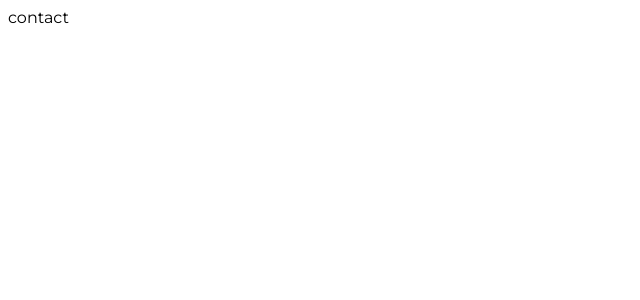
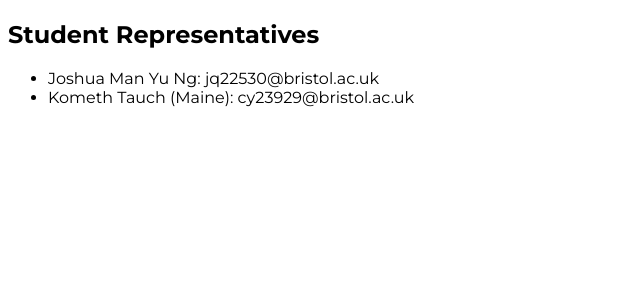
Before and after one commit to WumbleCat/DS-Website, a Next.js app: page /contact in a window 1280 px wide. Shown: the top 300 px of the page, without its empty margins (0-640 px from the left). Built offline with nearby package versions, Linux system fonts and the light colour scheme.

Commit message:
contact update

```diff
--- a/app/contact/page.jsx
+++ b/app/contact/page.jsx
@@ -1,25 +1,22 @@
 import React from 'react';
 
 export default function Plan() {
-    // const reps = [
-    //     { "names": "Joshua Man Yu Ng", "email": "jq22530@bristol.ac.uk" },
-    //     { "names": "Kometh Tauch (Maine)", "email": "cy23929@bristol.ac.uk" }
-    // ];
+    const reps = [
+        { "names": "Joshua Man Yu Ng", "email": "jq22530@bristol.ac.uk" },
+        { "names": "Kometh Tauch (Maine)", "email": "cy23929@bristol.ac.uk" }
+    ];
 
     return (
-        // <div className="container mx-auto px-4 py-8">
-        //     <h2 className="text-2xl font-bold mb-4">Student Representatives</h2>
-        //     <ul className="list-disc ml-6">
-        //         {reps.map((rep, index) => (
-        //             <li key={index} className="text-gray-700">
-        //                 <span className="font-bold">{rep.names}: </span>
-        //                 {rep.email}
-        //             </li>
-        //         ))}
-        //     </ul>
-        // </div>
-        <div>
-            contact
+        <div className="container mx-auto px-4 py-8">
+            <h2 className="text-2xl font-bold mb-4">Student Representatives</h2>
+            <ul className="list-disc ml-6">
+                {reps.map((rep, index) => (
+                    <li key={index} className="text-gray-700">
+                        <span className="font-bold">{rep.names}: </span>
+                        {rep.email}
+                    </li>
+                ))}
+            </ul>
         </div>
     );
 }
```
